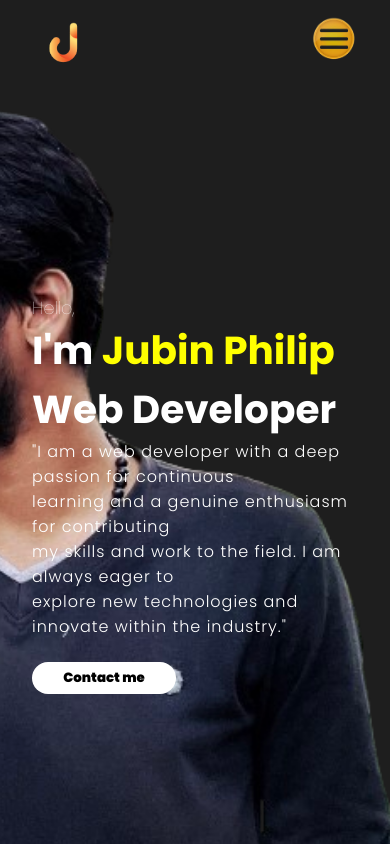
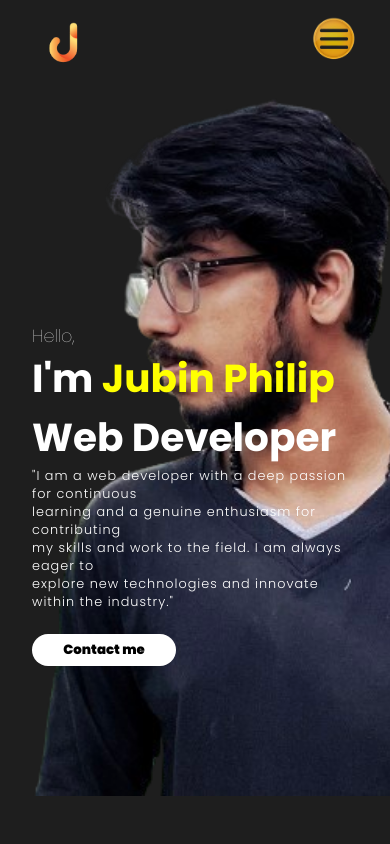
Before and after one commit to jubinphilip/Portfolio, a React (Create React App) app: page / in a window 390 px wide. Shown: the top 844 px of the page. Built offline with nearby package versions, Linux system fonts and the light colour scheme; a web font is replaced by a local one.

Commit message:
git commit

```diff
--- a/src/components/intro/intro.css
+++ b/src/components/intro/intro.css
@@ -34,17 +34,17 @@
 
 .introname {
   color: yellow;
-    overflow: hidden; /* Ensure text overflow is hidden */
-    white-space: nowrap; /* Prevent wrapping */
-    animation: fadeInLetters 1.5s forwards; /* Apply animation */
+  overflow: hidden;
+  white-space: nowrap;
+  animation: fadeInLetters 1.5s forwards;
 }
 
 @keyframes fadeInLetters {
   from {
-      width: 0; /* Start with 0 width */
+    width: 0;
   }
   to {
-      width: auto; /* Expand to full width */
+    width: auto;
   }
 }
 
@@ -79,6 +79,16 @@
 
 @media screen and (max-width: 480px) {
   .profile {
-      right: -10vw;
+    right: -50%;
+    width: 150%;
+    height: 100%;
+    object-fit: cover;
+  }
+  .introContent {
+    position: relative;
+    z-index: 1;
+  }
+  .intropara {
+    font-size: 0.8rem;
   }
 }
```
Lines whose indentation alone changed are shown as unchanged.
